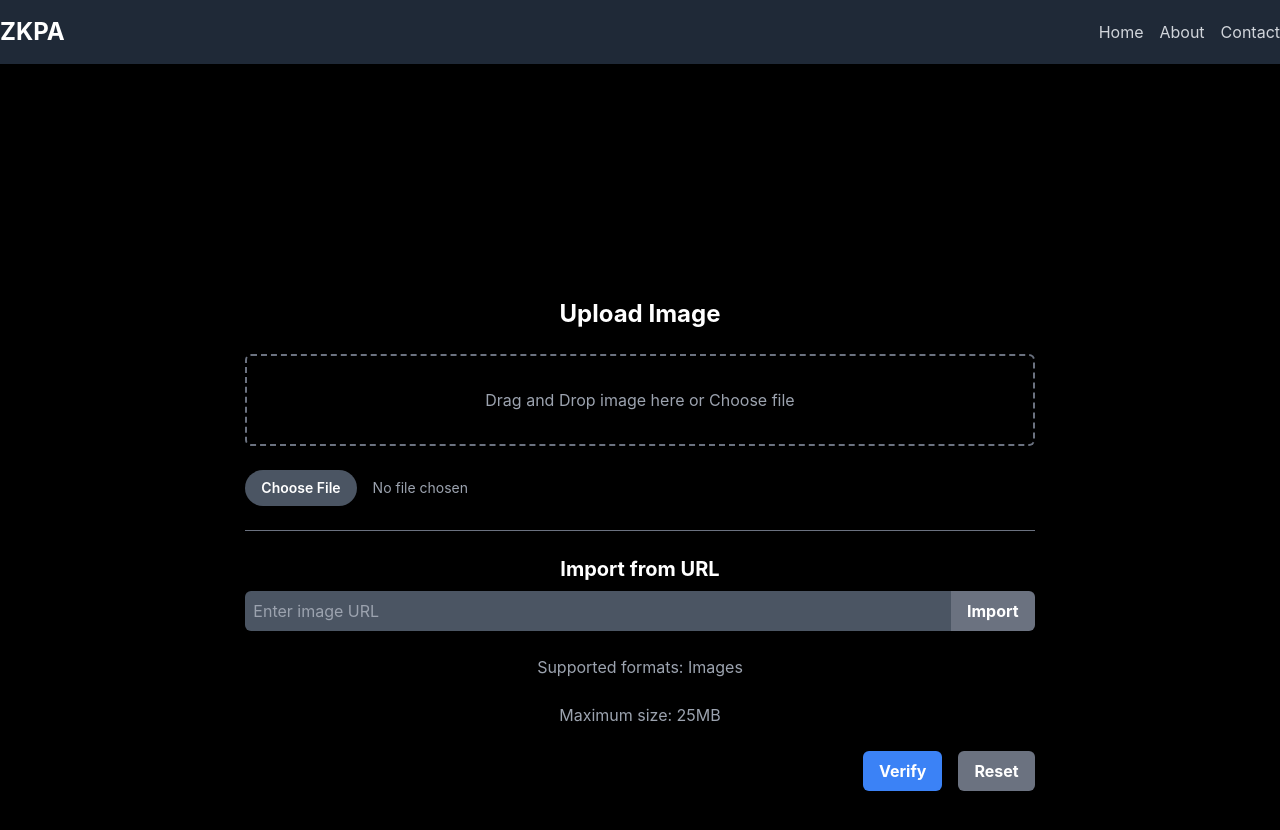
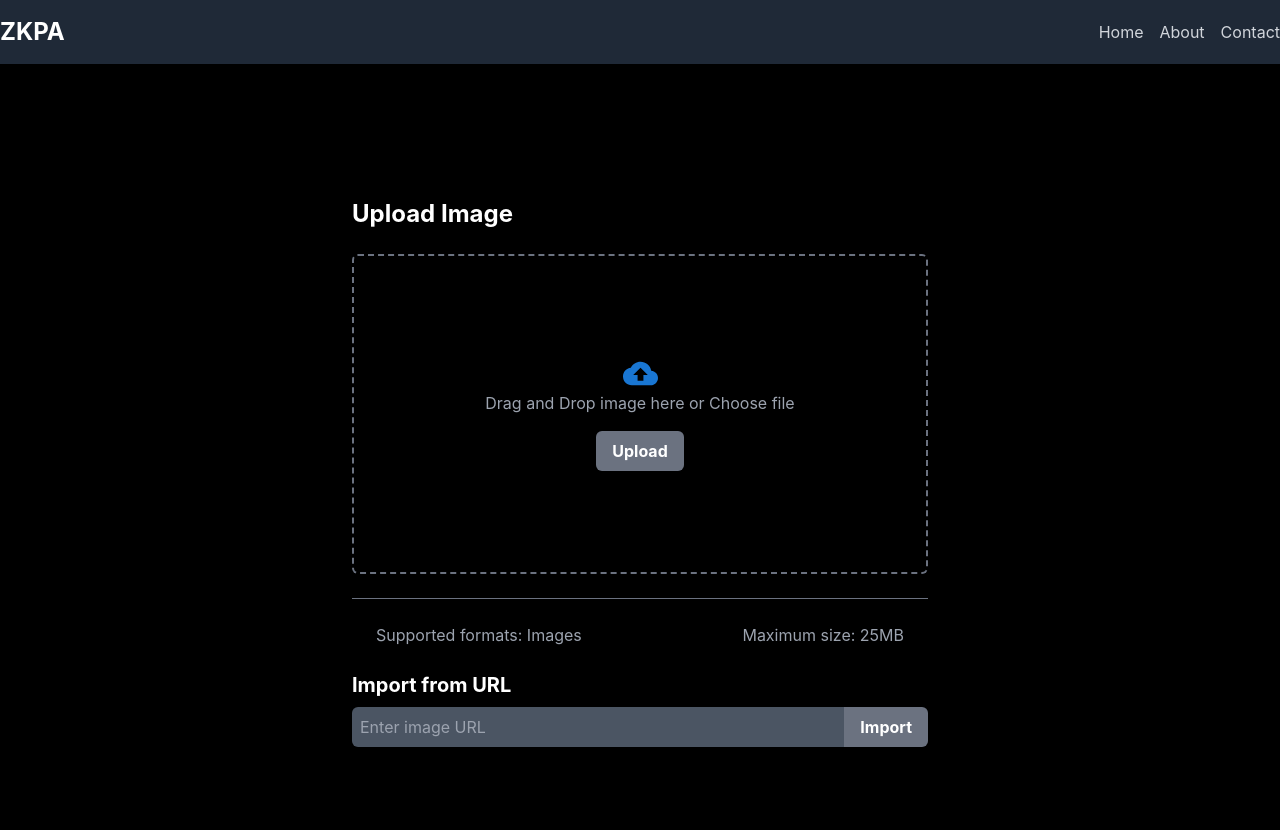
Before and after one commit to ToxicPine/zkpa, a React (Create React App) app: page / in a window 1280 px wide. Shown: the top 830 px of the page. Built offline with nearby package versions, Linux system fonts and the light colour scheme.

Commit message:
style: add some animation images

```diff
--- a/package.json
+++ b/package.json
@@ -4,6 +4,9 @@
   "private": true,
   "proxy": "https://image-hash-browser.vercel.app",
   "dependencies": {
+    "@emotion/react": "^11.11.4",
+    "@emotion/styled": "^11.11.0",
+    "@mui/icons-material": "^5.15.13",
     "@noir-lang/backend_barretenberg": "^0.25.0",
     "@noir-lang/noir_js": "^0.25.0",
     "@testing-library/jest-dom": "^5.17.0",
--- a/src/components/FileUploader.js
+++ b/src/components/FileUploader.js
@@ -1,5 +1,9 @@
-import React, { useState } from 'react';
+import React, { useState, useEffect } from 'react';
 import { useDropzone } from 'react-dropzone';
+import CloudUploadIcon from '@mui/icons-material/CloudUpload';
+import CloseIcon from '@mui/icons-material/Close';
+import FileCopyIcon from '@mui/icons-material/FileCopy';
+import uploadAnimation from '../assets/upload-animation.gif';
 
 const FileUploader = () => {
     const [file, setFile] = useState(null);
@@ -7,12 +11,15 @@ const FileUploader = () => {
     const [importUrl, setImportUrl] = useState('');
     const [hash, setHash] = useState(null);
     const [hashByteArray, setHashByteArray] = useState(null);
+    const [copySuccess, setCopySuccess] = useState('');
+    const [showAnimatedPreview, setShowAnimatedPreview] = useState(false);
 
     const { getRootProps, getInputProps } = useDropzone({
         onDrop: (acceptedFiles) => {
             const newFile = acceptedFiles[0];
             setFile(newFile);
             setPreviewUrl(URL.createObjectURL(newFile));
+            setShowAnimatedPreview(true);
             handleImageUpload(newFile);
         },
         accept: {
@@ -21,15 +28,22 @@ const FileUploader = () => {
         maxSize: 25 * 1024 * 1024, // 25MB
     });
 
+    useEffect(() => {
+        let timeoutId;
+        if (showAnimatedPreview) {
+            timeoutId = setTimeout(() => {
+                setShowAnimatedPreview(false);
+            }, 2100);
+        }
+        return () => clearTimeout(timeoutId);
+    }, [showAnimatedPreview]);
+
     const handleFileChange = (e) => {
         const newFile = e.target.files[0];
         setFile(newFile);
         setPreviewUrl(URL.createObjectURL(newFile));
+        setShowAnimatedPreview(true);
         handleImageUpload(newFile);
-    };
-
-    const handleImportUrlChange = (e) => {
-        setImportUrl(e.target.value);
     };
 
     const handleImportFromUrl = () => {
@@ -38,11 +52,14 @@ const FileUploader = () => {
 
     const fetchImageFromUrl = async (url) => {
         try {
-            const response = await fetch(url);
+            setPreviewUrl(url);
+            const response = await fetch(url, {
+                mode: 'no-cors'
+            });
             const blob = await response.blob();
             const newFile = new File([blob], 'imported-image.jpg', { type: 'image/jpeg' });
             setFile(newFile);
-            setPreviewUrl(URL.createObjectURL(newFile));
+            setShowAnimatedPreview(true);
             handleImageUpload(newFile);
         } catch (error) {
             console.error('Error importing image:', error);
@@ -73,6 +90,17 @@ const FileUploader = () => {
         }
     };
 
+    const copyToClipboard = () => {
+        navigator.clipboard.writeText(hash)
+            .then(() => {
+                setCopySuccess('Copied!');
+                setTimeout(() => setCopySuccess(''), 2000); // Remove the success message after 2 seconds
+            })
+            .catch((err) => {
+                console.error('Could not copy text: ', err);
+            });
+    };
+
     const handleVerify = () => {
         // 在这里添加验证逻辑
         console.log('Verifying image...');
@@ -84,82 +112,128 @@ const FileUploader = () => {
         setImportUrl('');
         setHash(null);
         setHashByteArray(null);
+        setShowAnimatedPreview(false);
     };
 
     return (
         <div className="flex justify-center items-center h-screen bg-black">
-            <div className="bg-black rounded-lg p-8 w-2/3 max-w-4xl">
-                <h2 className="text-2xl font-bold text-white mb-6">Upload Image</h2>
+            <div className="bg-black rounded-lg p-8 w-1/2 max-w-4xl">
+                <div className="flex justify-between items-center mb-6">
+                    <h2 className="text-2xl font-bold text-white">Upload Image</h2>
+                    {(file || previewUrl) && (
+                        <button
+                            className="text-gray-400 hover:text-white transition-colors duration-300"
+                            onClick={handleReset}
+                        >
+                            <CloseIcon />
+                        </button>
+                    )}
+                </div>
                 <div
                     {...getRootProps()}
-                    className="border-2 border-dashed border-gray-500 rounded-md p-8 mb-6"
+                    className="border-2 border-dashed border-gray-500 rounded-md p-8 mb-6 h-80 flex flex-col justify-center items-center hover:bg-gray-800 transition-colors duration-300"
                 >
                     <input {...getInputProps()} />
                     {file || previewUrl ? (
                         <div>
+                            {showAnimatedPreview ? (
+                                <img
+                                    src={uploadAnimation}
+                                    alt={file?.name || 'Imported Image'}
+                                    className="max-h-64 mb-4 rounded-md mx-auto"
+                                />
+                            ) : (
                                 <img
                                     src={previewUrl}
                                     alt={file?.name || 'Imported Image'}
-                                className="max-h-64 mb-4 rounded-md"
+                                    className="max-h-64 mb-4 rounded-md mx-auto"
                                 />
-                            <p className="text-white">{file?.name || 'Imported Image'}</p>
-                            {hash && <p className="text-white">Hash: {hash}</p>}
-                            {hashByteArray && (
-                                <p className="text-white">
+                            )}
+                            <p className="text-white text-center">{file?.name || 'Imported Image'}</p>
+
+                            {/* {hashByteArray && (
+                                <p className="text-white text-center">
                                     Hash Byte Array: [{hashByteArray}]
                                 </p>
-                            )}
+                            )} */}
                         </div>
                     ) : (
+                        <>
+                            <CloudUploadIcon fontSize="large" color="primary" />
                             <p className="text-gray-400">Drag and Drop image here or Choose file</p>
-                    )}
-                </div>
-                {!file && (
-                    <label className="block mb-6">
-                        <span className="sr-only">Choose file</span>
+                            <label className="bg-gray-500 hover:bg-gray-600 text-white font-bold py-2 px-4 rounded-md mt-4 cursor-pointer transition-colors duration-300">
                                 <input
                                     type="file"
                                     accept="image/*"
-                            className="block w-full text-sm text-gray-400 file:mr-4 file:py-2 file:px-4 file:rounded-full file:border-0 file:text-sm file:font-semibold file:bg-gray-600 file:text-white hover:file:bg-gray-500"
+                                    className="sr-only"
                                     onChange={handleFileChange}
                                 />
+                                Upload
                             </label>
+                        </>
                     )}
+                </div>
+                {hash && (
+                    <div className="flex items-center justify-between bg-gray-800 p-3 rounded-md">
+                        <span className="text-gray-300 mr-2">Hash of Image </span>
+                        <div className="flex items-center space-x-3">
+                            <p className="text-gray-300 text-center truncate">
+                                {hash.substring(0, 15)}.....{hash.slice(-15)}
+                            </p>
+                            <button
+                                onClick={copyToClipboard}
+                                className="flex items-center text-gray-300 hover:text-white transition-colors duration-300"
+                            >
+                                <FileCopyIcon fontSize="small" />
+                                <span className="ml-1">Copy</span>
+                            </button>
+                        </div>
+                    </div>
+                )}
+                {!file && !previewUrl && (
+                    <>
                         <hr className="my-6 border-gray-500" />
+                        <div className="flex justify-between w-full px-6 mb-6">
+                            <p className="text-gray-400">Supported formats: Images</p>
+                            <p className="text-gray-400">Maximum size: 25MB</p>
+                        </div>
                         <div className="mb-6">
-                    <h3 className="text-xl font-bold text-white mb-2">Import from URL</h3>
+                            <h3 className="text-xl font-bold text-white mb-2 text-left">Import from URL</h3>
                             <div className="flex">
                                 <input
                                     type="text"
                                     placeholder="Enter image URL"
                                     className="flex-grow bg-gray-600 text-white p-2 rounded-l-md focus:outline-none"
                                     value={importUrl}
-                            onChange={handleImportUrlChange}
+                                    onChange={(e) => setImportUrl(e.target.value)}
                                 />
                                 <button
-                            className="bg-gray-500 text-white font-bold py-2 px-4 rounded-r-md"
-                            onClick={handleImportFromUrl}
+                                    className="bg-gray-500 text-white font-bold py-2 px-4 rounded-r-md hover:bg-gray-600 transition-colors duration-300"
+                                    onClick={() => handleImportFromUrl()}
                                 >
                                     Import
                                 </button>
                             </div>
                         </div>
-                <p className="text-gray-400 mb-6">Supported formats: Images</p>
-                <p className="text-gray-400 mb-6">Maximum size: 25MB</p>
+
+                    </>
+                )}
+                {file || previewUrl ? (
                     <div className="flex justify-end mt-6">
                         <button
-                        className="bg-blue-500 hover:bg-blue-600 text-white font-bold py-2 px-4 rounded-md mr-4"
+                            className="bg-blue-500 hover:bg-blue-600 text-white font-bold py-2 px-4 rounded-md mr-4 transition-colors duration-300"
                             onClick={handleVerify}
                         >
                             Verify
                         </button>
                         <button
-                        className="bg-gray-500 hover:bg-gray-600 text-white font-bold py-2 px-4 rounded-md"
+                            className="bg-gray-500 hover:bg-gray-600 text-white font-bold py-2 px-4 rounded-md transition-colors duration-300"
                             onClick={handleReset}
                         >
                             Reset
                         </button>
                     </div>
+                ) : null}
             </div>
         </div>
     );
--- a/src/components/Header.js
+++ b/src/components/Header.js
@@ -2,7 +2,7 @@ import React from 'react';
 
 const Header = () => {
   return (
-    <header className="bg-gray-800 py-4 mb-20">
+    <header className="bg-gray-800 py-4 mb-5">
       <div className="container mx-auto flex items-center justify-between">
         <div className="flex items-center">
           <h1 className="text-2xl font-bold text-white">ZKPA</h1>
```
Also changed, not shown: public/index.html (+4 -4 lines), src/assets/upload-animation.gif (added), 1 other file (tests, documents, lock files or other folders). Lines whose indentation alone changed are shown as unchanged.
